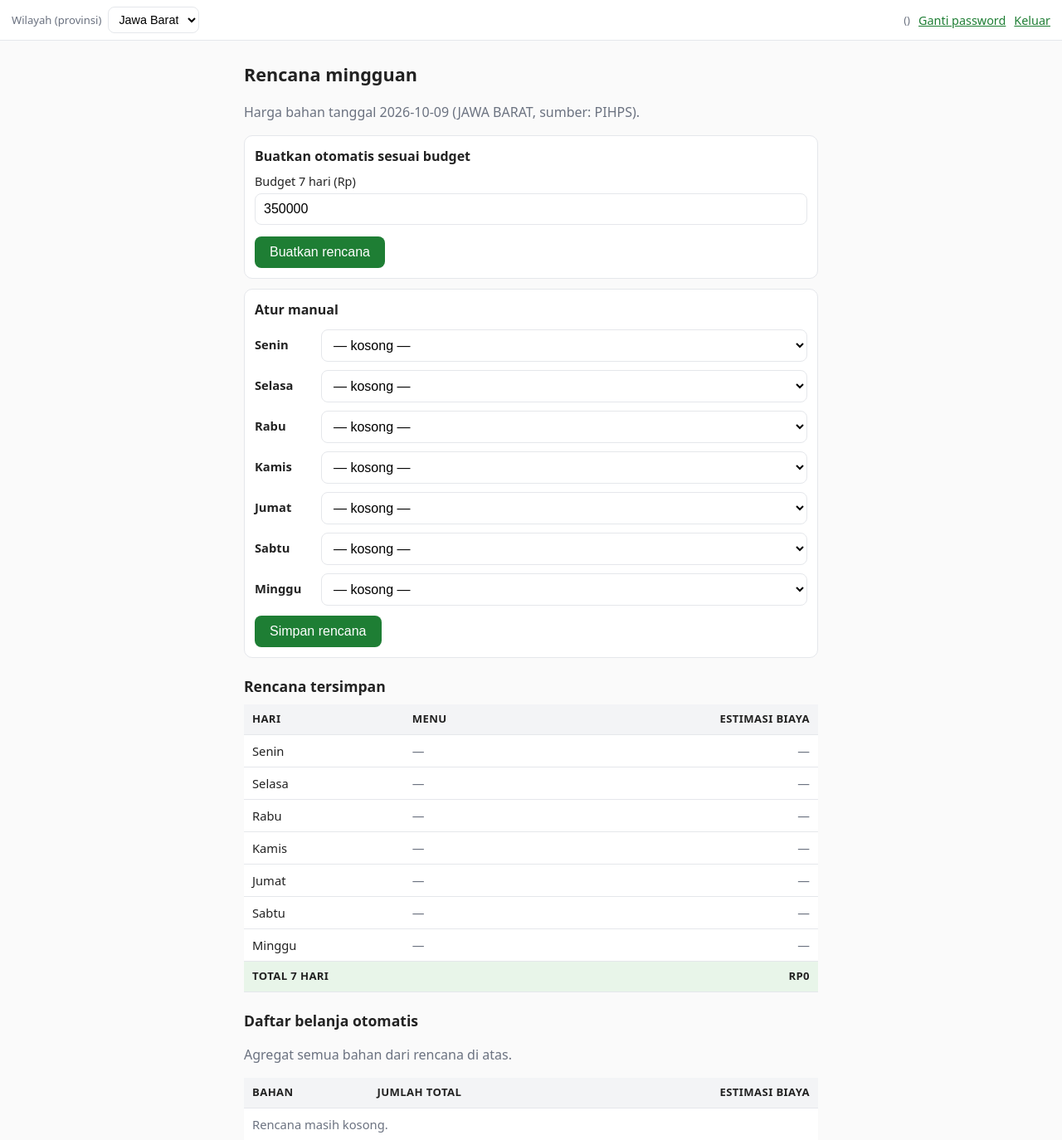
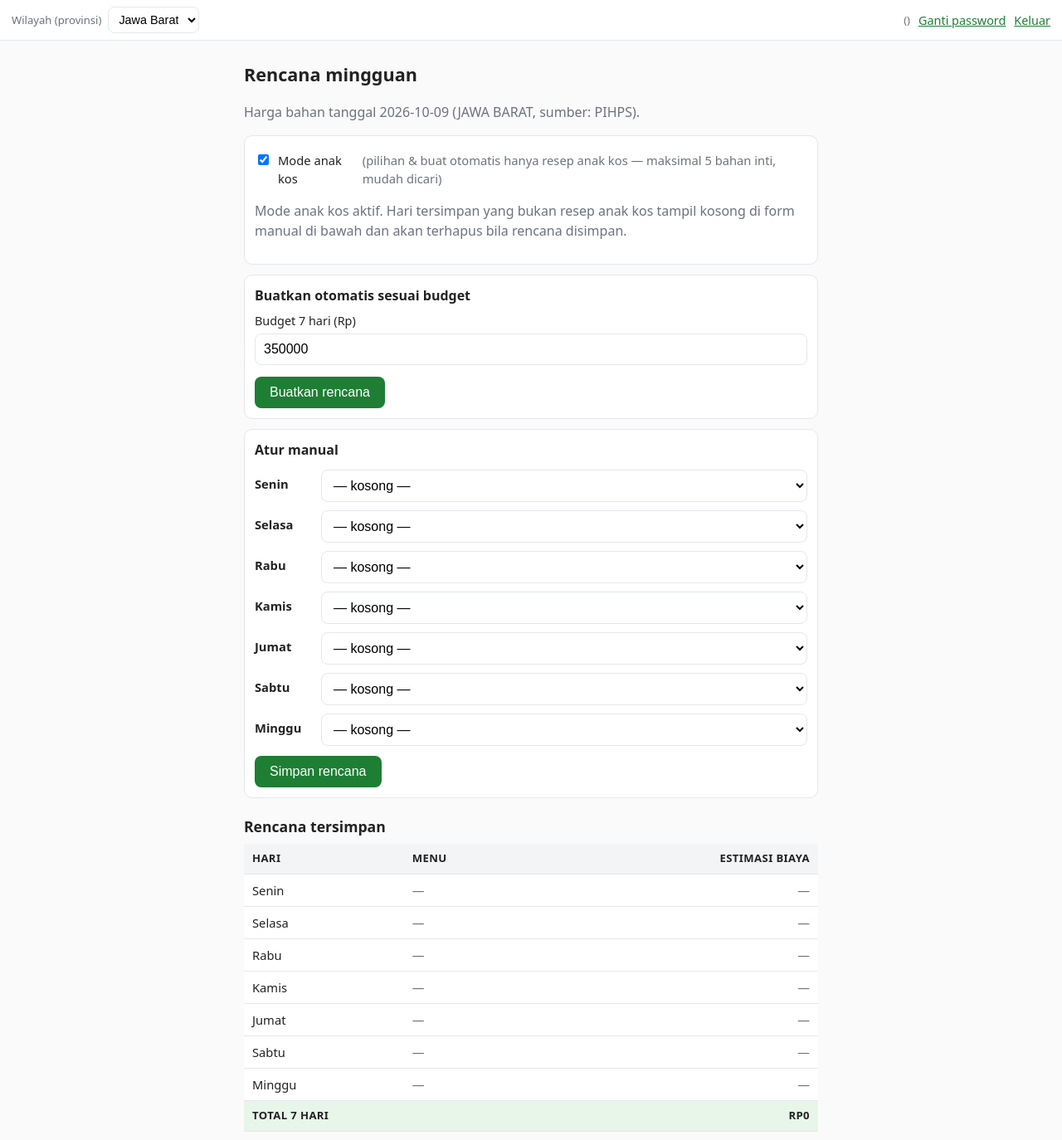
Before and after one commit to Yuzararigi/MenuHemat, a Flask app: page /rencana in a window 1280 px wide. Shown: the part 46-1420 px from the top of the page at 83% size. Run offline with Flask 3, Linux system fonts and the light colour scheme; a user stored in the database is signed in; data comes from the database, SQL or seed files in the repository; data that the repository does not hold is empty.

Commit message:
Tambah Mode Anak Kos di Rencana Mingguan (situs statis + Flask)
Situs statis: checkbox 'Mode anak kos' di tab Rencana Mingguan; saat aktif
dropdown per hari dan isi otomatis hanya berisi resep berlabel kos, pilihan
lama non-kos diganti otomatis ke resep kos termurah yang belum dipakai
(dengan catatan di UI), state tersimpan di localStorage, dan daftar belanja
hanya menghitung resep kos.

Flask: mode setara di halaman /rencana — checkbox (tersimpan di session),
opsi manual terfilter kos, simpan manual memvalidasi non-kos, dan
rencana_otomatis menerima parameter kos.

```diff
--- a/app.py
+++ b/app.py
@@ -582,11 +582,35 @@
     pant = pantangan_ids(uid)
     pesan = None
 
+    # Mode anak kos untuk halaman rencana: disimpan di session agar
+    # bertahan antar form; diubah lewat form kecil (GET) atau ikut
+    # terbawa sebagai field tersembunyi pada form POST.
+    if request.method == "GET" and "set_kos" in request.args:
+        session["rencana_kos"] = request.args.get("kos") == "1"
+    if request.method == "POST" and "kos" in request.form:
+        session["rencana_kos"] = request.form.get("kos") == "1"
+    kos_mode = bool(session.get("rencana_kos"))
+
+    def _tag_tokens(row):
+        # kolom tag hanya ada setelah migrasi ekspansi_resep.py
+        try:
+            return [t.strip() for t in (row["tag"] or "").split(",")
+                    if t.strip()]
+        except (IndexError, KeyError):
+            return []
+
     if request.method == "POST":
         aksi = request.form.get("aksi", "manual")
         if aksi == "manual":
+            dilewati = 0
             for h in HARI:
                 rid = request.form.get("hari_" + h, "").strip()
+                if rid and kos_mode:
+                    row = con.execute("SELECT * FROM resep WHERE id = ?",
+                                      (int(rid),)).fetchone()
+                    if row is None or "kos" not in _tag_tokens(row):
+                        rid = ""
+                        dilewati += 1
                 if rid:
                     con.execute(
                         "INSERT OR REPLACE INTO rencana (user_id, hari, resep_id)"
@@ -596,12 +620,15 @@
                                 (uid, h))
             con.commit()
             pesan = "Rencana mingguan disimpan."
+            if dilewati:
+                pesan += (f" {dilewati} hari dikosongkan karena bukan resep "
+                          f"anak kos (mode anak kos aktif).")
         elif aksi == "otomatis":
             try:
                 budget = float(request.form.get("budget_mingguan", "350000") or 0)
             except ValueError:
                 budget = 0
-            hasil = rencana_otomatis(con, prices, pant, budget)
+            hasil = rencana_otomatis(con, prices, pant, budget, kos=kos_mode)
             for h, rid in zip(HARI, hasil["pilihan"]):
                 con.execute(
                     "INSERT OR REPLACE INTO rencana (user_id, hari, resep_id)"
@@ -613,9 +640,13 @@
             else:
                 pesan = (f"Resep termurah pun butuh {rupiah(hasil['total'])} untuk 7 hari, "
                          f"melebihi budget {rupiah(budget)}. Naikkan budget atau aktifkan mode hemat.")
+            if kos_mode:
+                pesan += " (Mode anak kos aktif — semua pilihan adalah resep anak kos.)"
 
     tersimpan = _rencana_tersimpan(con, uid)
-    semua_resep = con.execute("SELECT id, nama, kategori FROM resep ORDER BY nama").fetchall()
+    semua_resep = con.execute("SELECT * FROM resep ORDER BY nama").fetchall()
+    if kos_mode:
+        semua_resep = [r for r in semua_resep if "kos" in _tag_tokens(r)]
 
     # susun tampilan + daftar belanja agregat
     baris, belanja, total = [], {}, 0.0
@@ -653,18 +684,30 @@
 
     return render_template("rencana.html", active="rencana", hari_list=HARI,
                            tersimpan=tersimpan, semua_resep=semua_resep,
+                           kos_mode=kos_mode,
                            baris=baris, daftar_belanja=daftar_belanja,
                            total=total, total_belanja=total_belanja,
                            pesan=pesan, tgl=tgl, sumber=sumber,
                            wilayah_tampil=wil, qty_cantik=qty_cantik)
 
 
-def rencana_otomatis(con, prices, pant, budget):
-    """Isi 7 hari dengan resep termurah (boleh berulang, tidak berurutan sama)."""
+def rencana_otomatis(con, prices, pant, budget, kos=False):
+    """Isi 7 hari dengan resep termurah (boleh berulang, tidak berurutan sama).
+
+    Bila kos=True, kandidat dibatasi resep berlabel anak kos.
+    """
     kandidat = []
     for r in con.execute("SELECT * FROM resep"):
         if mengandung_pantangan(con, r["id"], pant):
             continue
+        if kos:
+            try:
+                tokens = [t.strip() for t in (r["tag"] or "").split(",")
+                          if t.strip()]
+            except (IndexError, KeyError):
+                tokens = []
+            if "kos" not in tokens:
+                continue
         c = biaya_resep(con, r["id"], prices)
         kandidat.append((c["total"], r["id"]))
     kandidat.sort()
--- a/docs/index.html
+++ b/docs/index.html
@@ -113,6 +113,10 @@
   <section id="tab-rencana" class="tab" hidden>
     <h2>Rencana mingguan</h2>
     <p class="hint">Pilih satu hidangan untuk tiap hari, lalu lihat daftar belanja agregat di bawah.</p>
+    <div class="rencana-bar">
+      <label><input type="checkbox" id="rencana-kos"> Mode anak kos <span class="hint">&mdash; hanya resep Anak Kos (bahan inti &le; 5, mudah dicari)</span></label>
+    </div>
+    <p id="rencana-kos-note" class="hint" hidden></p>
     <div id="rencana-rows"></div>
     <button id="auto-rencana" type="button">Isi otomatis (7 termurah)</button>
     <h3>Daftar belanja</h3>
--- a/docs/style.css
+++ b/docs/style.css
@@ -142,6 +142,8 @@
 
 /* Satu hari makan */
 .sehari-bar { display: flex; gap: 10px; flex-wrap: wrap; align-items: end; margin: 12px 0 16px; }
+.rencana-bar { margin: 10px 0 4px; }
+.rencana-bar label { display: inline-flex; gap: 6px; align-items: center; cursor: pointer; }
 .summary {
   background: var(--hijau-tua); color: #fff; border-radius: 12px;
   padding: 14px 16px; margin-bottom: 16px;
--- a/templates/rencana.html
+++ b/templates/rencana.html
@@ -5,9 +5,17 @@
 <p class="muted">Harga bahan tanggal {{ tgl }} ({{ wilayah_tampil }}, sumber: {{ sumber }}).</p>
 {% if pesan %}<p class="notice">{{ pesan }}</p>{% endif %}
 
+<form method="get" action="{{ url_for('rencana') }}" class="panel">
+  <input type="hidden" name="set_kos" value="1">
+  <label class="check"><input type="checkbox" name="kos" value="1" onchange="this.form.submit()" {% if kos_mode %}checked{% endif %}>
+    Mode anak kos <span class="muted">(pilihan &amp; buat otomatis hanya resep anak kos &mdash; maksimal 5 bahan inti, mudah dicari)</span></label>
+  {% if kos_mode %}<p class="muted">Mode anak kos aktif. Hari tersimpan yang bukan resep anak kos tampil kosong di form manual di bawah dan akan terhapus bila rencana disimpan.</p>{% endif %}
+</form>
+
 <form method="post" action="{{ url_for('rencana') }}" class="panel">
   <h3>Buatkan otomatis sesuai budget</h3>
   <input type="hidden" name="aksi" value="otomatis">
+  <input type="hidden" name="kos" value="{{ '1' if kos_mode else '0' }}">
   <div class="row">
     <label>Budget 7 hari (Rp)
       <input type="number" name="budget_mingguan" value="350000" min="0">
@@ -19,6 +27,7 @@
 <form method="post" action="{{ url_for('rencana') }}" class="panel">
   <h3>Atur manual</h3>
   <input type="hidden" name="aksi" value="manual">
+  <input type="hidden" name="kos" value="{{ '1' if kos_mode else '0' }}">
   {% for h in hari_list %}
   <label class="planrow"><span>{{ h }}</span>
     <select name="hari_{{ h }}">
```
Also changed, not shown: docs/app.js (+55 -7 lines).
